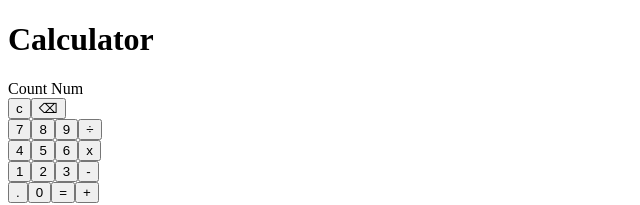
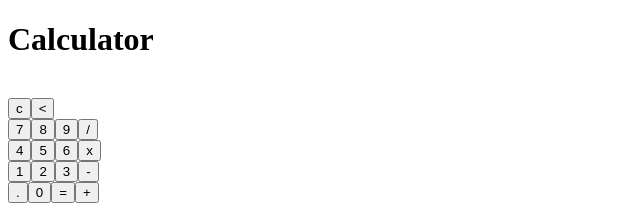
Before and after one commit to kaleb96/CounterApplication_js_vs_vue.js, a Vue app in the folder calculator/: page / in a window 1280 px wide. Shown: the top 205 px of the page, without its empty margins (0-640 px from the left). Built offline with nearby package versions, Linux system fonts and the light colour scheme.

Commit message:
practice v-for
reduce mutiple usese of button by v-for

```diff
--- a/calculator/src/App.vue
+++ b/calculator/src/App.vue
@@ -7,7 +7,7 @@
       <div>
 
           <div class="buttonForm">
-            <div>Count Num</div>
+            <!-- <div>Count Num</div>
             <button>c</button>
             <button>&#9003;</button> <br>
             <button>7</button>
@@ -25,7 +25,11 @@
             <button>.</button>
             <button>0</button>
             <button>=</button>
-            <button>+</button>
+            <button>+</button> -->
+            <div>{{ count }}</div>
+            <span v-for="(row, idx) in matrix" :key="idx"> <br>
+            <button  @click="inputNum(row[cIdx])" v-for="(cell, cIdx) in row" :key="cIdx"> {{ row[cIdx] }} </button>
+            </span>
           </div>
       </div>
     </main>
@@ -33,6 +37,22 @@
 </template>
 
 <script setup>
+import { ref } from 'vue'
+
+const count = ref('');
+
+const matrix = ref([
+  ['c', '<'],
+  ['7', '8', '9', '/'],
+  ['4', '5', '6', 'x'],
+  ['1', '2', '3', '-'],
+  ['.', '0','=','+']
+])
+
+const inputNum = (num) => {
+  // console.log('inputNum = ' + num );
+  count.value = num;
+}
 
 </script>
 
```
